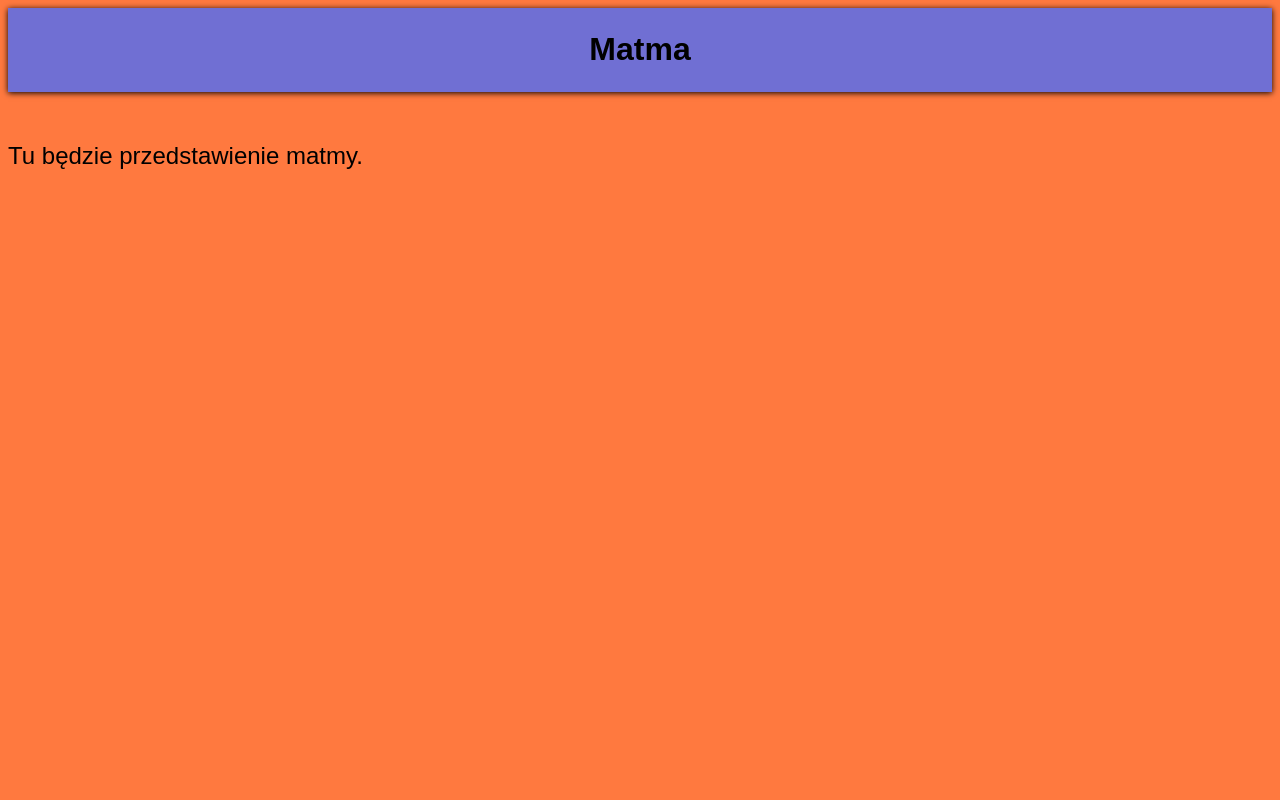
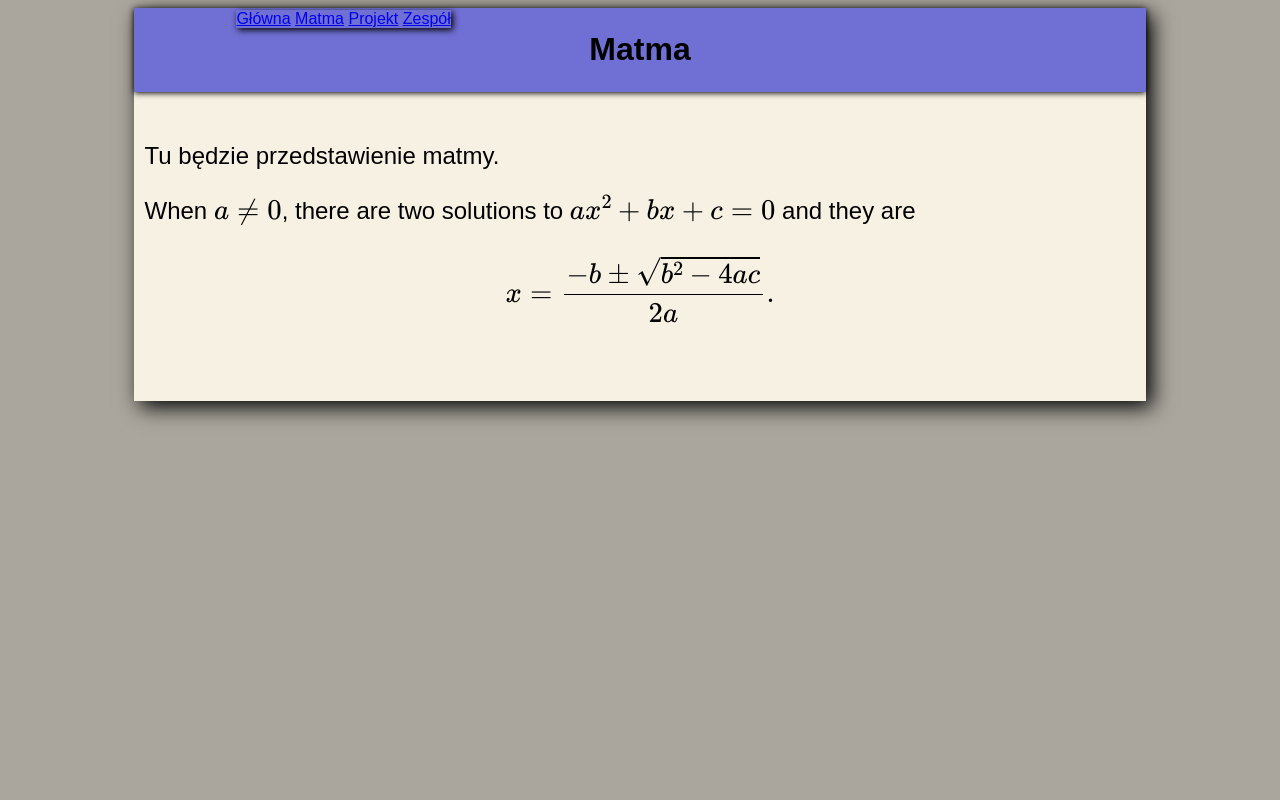
Before and after one commit to Tazonus/ProjektStronyStudia, a Flask app: page /math in a window 1280 px wide. Run offline with Flask 3, Linux system fonts and the light colour scheme.

Commit message:
ADD Math and forms at the moment as god Howard said, it just works

```diff
--- a/server.py
+++ b/server.py
@@ -1,4 +1,4 @@
-from flask import Flask, render_template
+from flask import Flask, render_template, request
 
 app = Flask(__name__)
 
@@ -15,5 +15,14 @@
 def math():
     return render_template('math.html')
 
+@app.route('/send-message', methods=['POST'])
+def send_message():
+    name = request.form['name']
+    email = request.form['email']
+    message = request.form['message']
+    # Tutaj można dodać kod do przetwarzania danych formularza, np. zapisywanie do bazy danych lub wysyłanie emaila
+    print(f"Name: {name}, Email: {email}, Message: {message}")
+    return 'Wiadomość została wysłana pomyślnie!'
+
 if __name__ == '__main__':
     app.run(debug=True, host='0.0.0.0')
--- a/static/css/style.css
+++ b/static/css/style.css
@@ -1,7 +1,7 @@
 /*used color palette: https://flatuicolors.com/palette/es*/
 body {
   font-family: sans-serif;
-  background-color: #ff793f;
+  background-color: #aaa69d;
 }
 
 header {
@@ -18,7 +18,7 @@
 
 .highlight{
   box-shadow: 2px 2px 6px;
-  float: right;
+  float: left;
   margin-left: 100px;
   margin-right: 40px;
 }
--- a/templates/math.html
+++ b/templates/math.html
@@ -1,14 +1,31 @@
 <html>
 <head>
-    <meta charset="UTF-8">
-    <meta name="viewport" content="width=device-width, initial-scale=1.0">
-    <title>Matma</title>
-    <link rel="stylesheet" href="/static/css/style.css">
+  <meta charset="UTF-8">
+  <meta name="viewport" content="width=device-width, initial-scale=1.0">
+  <title>Matma</title>
+  <link rel="stylesheet" href="/static/css/style.css">
+  <script id="MathJax-script" async
+    src="https://cdn.jsdelivr.net/npm/mathjax@3/es5/tex-mml-chtml.js">
+  </script>
 </head>
 <body>
+  <div class="articlewraper">
     <header>
-        <h1>Matma</h1>
+      <div class="highlight">
+        <a href="/">Główna</a>
+        <a href="/math">Matma</a>
+        <a href="/project">Projekt</a>
+        <a href="/about">Zespół</a>
+      </div>
+      <h1>Matma</h1>
     </header>
+    <div class="contentwraper">
     <p>Tu będzie przedstawienie matmy.</p>
+    <p>
+        When \(a \ne 0\), there are two solutions to \(ax^2 + bx + c = 0\) and they are
+        \[x = {-b \pm \sqrt{b^2-4ac} \over 2a}.\]
+      </p>
+    </div>
+  </div>
 </body>
 </html>
```
Also changed, not shown: templates/about.html (+6 -1 lines), templates/home.html (+22 -2 lines), templates/project.html (+9 -1 lines).
